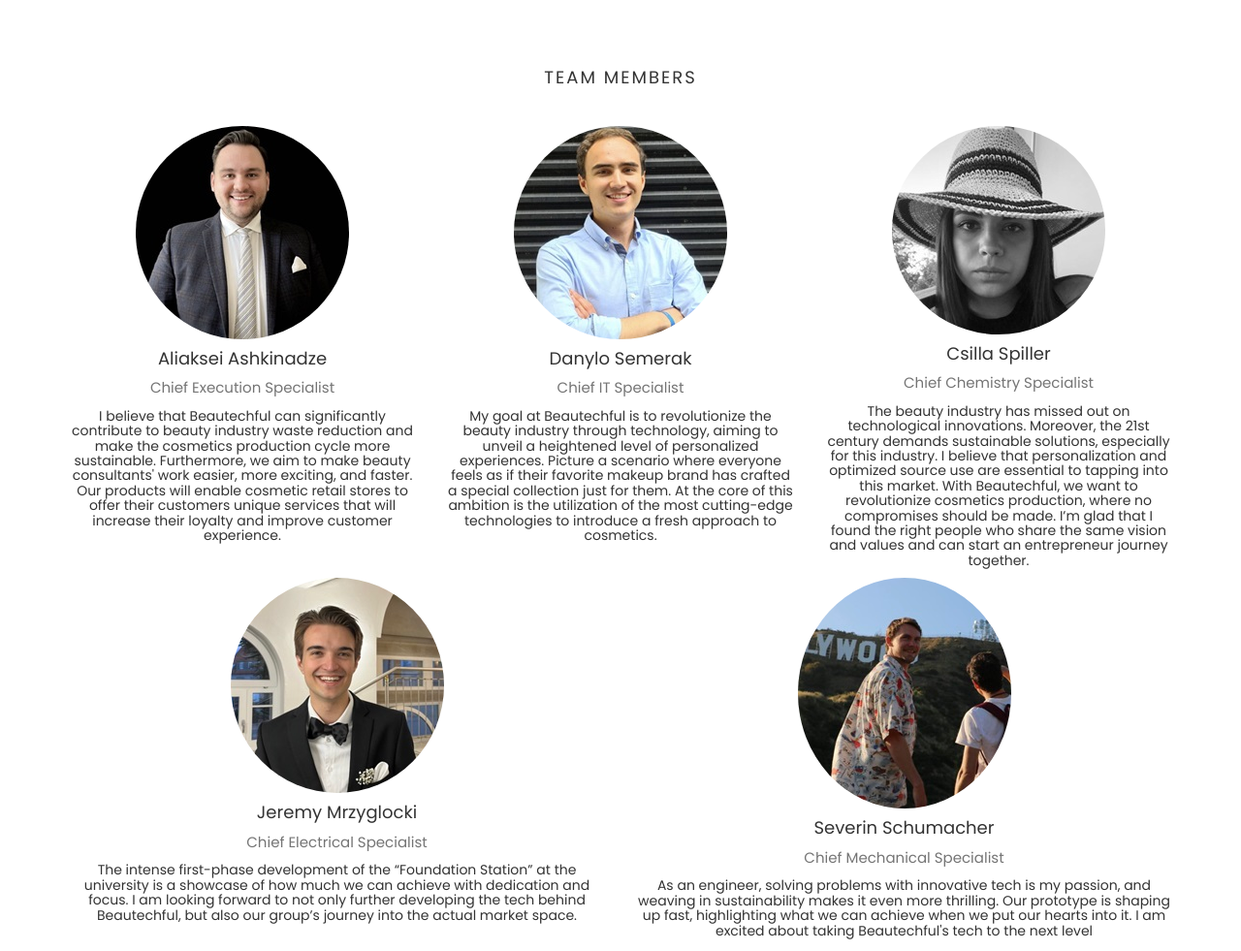
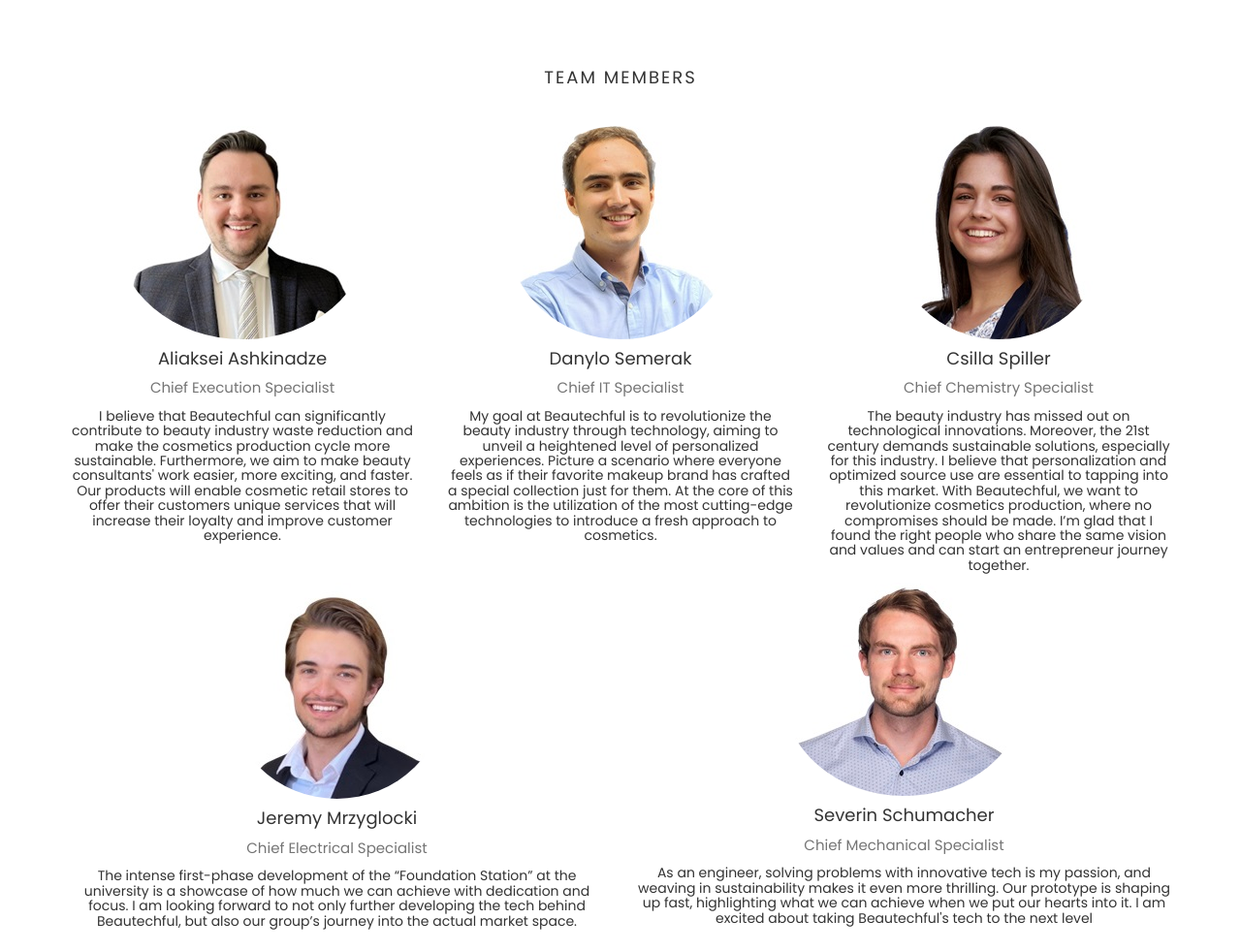
Before and after one commit to Semerak/Semerak.github.io, a website: page theme/index.html in a window 1280 px wide. Shown: the part 1280-2261 px from the top of the page at 97% size. Drawn offline with Linux system fonts and the light colour scheme; some packages are replaced by stand-ins of ours; files whose address does not match are found by name.

Commit message:
update team profile pictures

```diff
--- a/theme/index.html
+++ b/theme/index.html
@@ -148,7 +148,7 @@
 		<div class="row">
 			<div class="col-md-4">
 				<div class="team-member text-center">
-					<img class="img-circle" src="images/team/aliaksei.jpg">
+					<img class="img-circle" src="images/team/aliaksei_official.jpg">
 					<h4>Aliaksei Ashkinadze</h4>
 					<p>Chief Execution Specialist</p>
 					<h5>I believe that Beautechful can significantly contribute to
@@ -160,7 +160,7 @@
 			</div>
 			<div class="col-md-4">
 				<div class="team-member text-center">
-					<img class="img-circle" src="images/team/danylo.jpg">
+					<img class="img-circle" src="images/team/danylo_official.jpg">
 					<h4>Danylo Semerak</h4>
 					<p>Chief IT Specialist</p>
 					<h5>My goal at Beautechful is to revolutionize the beauty industry through technology,
@@ -172,7 +172,7 @@
 			</div>
 			<div class="col-md-4">
 				<div class="team-member text-center">
-					<img class="img-circle" src="images/team/csilla.jpg">
+					<img class="img-circle" src="images/team/csilla_official.jpg">
 					<h4>Csilla Spiller</h4>
 					<p>Chief Chemistry Specialist</p>
 					<h5>The beauty industry has missed out on technological innovations. Moreover,
@@ -187,7 +187,7 @@
 		<div class="row">
 			<div class="col-md-6">
 				<div class="team-member text-center">
-					<img class="img-circle" src="images/team/jeremy.jpg">
+					<img class="img-circle" src="images/team/jeremy_official.jpg">
 					<h4>Jeremy Mrzyglocki</h4>
 					<p>Chief Electrical Specialist</p>
 					<h5>The intense first-phase development of the “Foundation Station” at the university is
@@ -198,7 +198,7 @@
 			</div>
 			<div class="col-md-6">
 				<div class="team-member text-center">
-					<img class="img-circle" src="images/team/severin.jpg">
+					<img class="img-circle" src="images/team/severin_official.jpg">
 					<h4>Severin Schumacher</h4>
 					<p>Chief Mechanical Specialist</p>
 					<h5>As an engineer, solving problems with innovative tech is my passion, and
@@ -217,7 +217,7 @@
 		<div class="row">
 			<div class="col-md-12">
 				<h2>Video presentation</h2>
-				<iframe width="560" height="315" src="https://www.youtube.com/embed/Tq6W5wIqR4o?si=BPbQJ13Gz3WI_pJn" title="YouTube video player" frameborder="0" allow="accelerometer; autoplay; clipboard-write; encrypted-media; gyroscope; picture-in-picture; web-share" allowfullscreen></iframe>
+				<iframe src="https://www.youtube.com/embed/Tq6W5wIqR4o?si=BPbQJ13Gz3WI_pJn" title="Foundation station demonstration" frameborder="0" allow="accelerometer; autoplay; clipboard-write; encrypted-media; gyroscope; picture-in-picture; web-share" allowfullscreen></iframe>
 			</div>
 		</div>
 	</div>
```
Also changed, not shown: theme/images/team/aliaksei_official.jpg (added), theme/images/team/aliaksei_official.png (added), theme/images/team/csilla_official.jpg (added), theme/images/team/csilla_official.png (added), theme/images/team/danylo_official.jpg (added), theme/images/team/danylo_official.png (added), theme/images/team/jeremy_official.jpg (added), theme/images/team/jeremy_official.png (added), theme/images/team/severin_official.jpg (added), theme/images/team/severin_official.png (added), theme/images/team/team-1.jpg (deleted), theme/images/team/team-2.jpg (deleted), theme/images/team/team-3.jpg (deleted).
